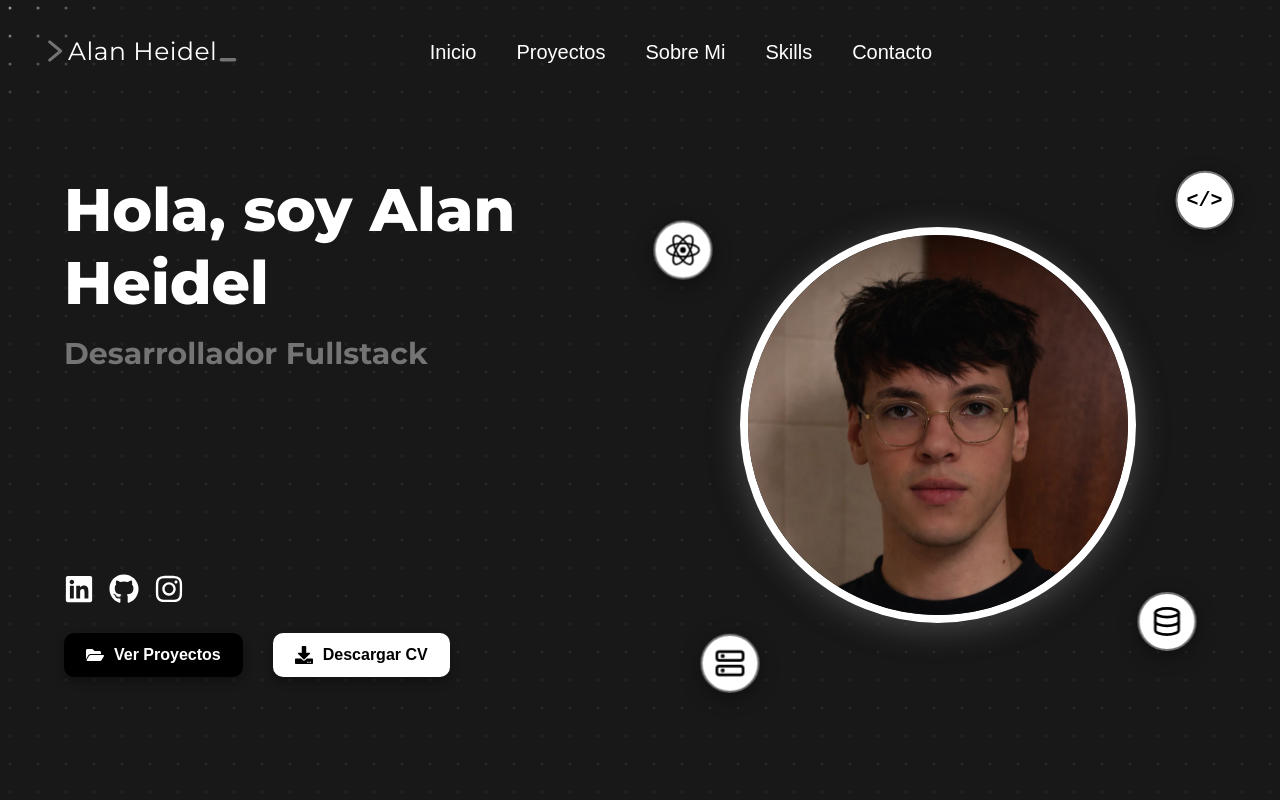
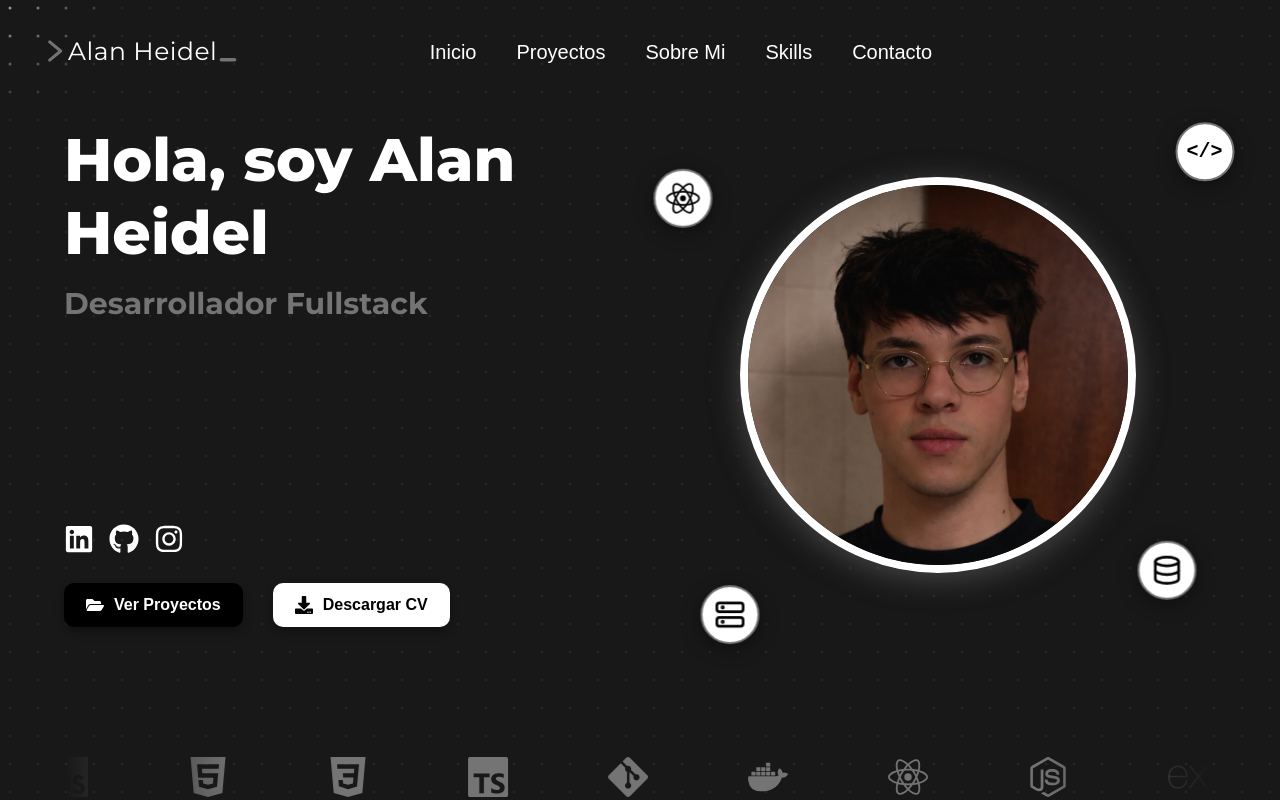
Before and after one commit to AlanHeidel/portfolio, a React (Vite) app: page / in a window 1280 px wide. Shown: the top 800 px of the page. Built offline with nearby package versions, Linux system fonts and the light colour scheme.

Commit message:
fix(ui): polish general tweaks and add scrolleable project description on mobile

```diff
--- a/src/App.css
+++ b/src/App.css
@@ -32,7 +32,7 @@
   margin: 0 auto;
   scroll-margin-top: 100px;
   gap: 120px;
-  padding-top: 100px;
+  padding-top: 50px;
 }
 
 .index-main-content {
@@ -88,7 +88,7 @@
   transform: translateX(-50%);
   opacity: 0;
   animation: float 3s ease-in-out infinite, floating-icon-heroIn 1s ease forwards;
-  animation-delay: .3s;
+  animation-delay: .15s;
 }
 
 .icon-2 {
@@ -96,7 +96,7 @@
   right: -10%;
   opacity: 0;
   animation: float 3.5s ease-in-out infinite, floating-icon-heroIn 1s ease forwards;
-  animation-delay: .5s;
+  animation-delay: .25s;
 }
 
 .icon-3 {
@@ -105,7 +105,7 @@
   transform: translateX(-50%);
   opacity: 0;
   animation: float 3.9s ease-in-out infinite, floating-icon-heroIn 1s ease forwards;
-  animation-delay: .7s;
+  animation-delay: .45s;
 }
 
 .icon-4 {
@@ -114,7 +114,7 @@
   transform: translateY(-50%);
   opacity: 0;
   animation: float 3s ease-in-out infinite, floating-icon-heroIn 1s ease forwards;
-  animation-delay: .9s;
+  animation-delay: .55s;
 }
 
 @keyframes float {
@@ -201,13 +201,11 @@
 
 .btn-primary:hover {
   background-color: var(--bg-btn-primary-hover);
-  border: 1px solid var(--bg-btn-primary-hover);
   transform: translateY(-3px);
 }
 
 .btn-secondary:hover {
   background-color: var(--text-oposite);
-  border: 1px solid var(--text-oposite);
   transform: translateY(-3px);
   color: var(--text-primary);
 }
@@ -365,6 +363,15 @@
   padding-top: 60px;
   scroll-margin-top: -5px;
   transition: background-color .4s ease;
+  min-height: 100vh;
+}
+
+.about-btn-container {
+  display: flex;
+  align-items: start;
+  justify-content: flex-start;
+  flex-direction: column;
+  gap: 10px;
 }
 
 .about-container {
@@ -704,7 +711,9 @@
   }
 
   .btn-about-cv-container {
+    align-items: center;
     justify-content: center;
+    width: 100%;
   }
 
   .contact-container {
--- a/src/App.jsx
+++ b/src/App.jsx
@@ -192,7 +192,7 @@ function App() {
               <div className="about-img-container">
                 <img className="about-img" src={Avatar} alt="" />
               </div>
-              <div>
+              <div className="about-btn-container">
                 <div className="about-description-container">
                   <AboutCard icon={< FaUserCircle />} title='Perfil' description='Estudiante avanzado de Ingeniería en Sistemas. Me apasiona construir soluciones a problemas reales, cuidando tanto la lógica como la experiencia de uso.' />
                   <AboutCard icon={< FaStar />} title='Intereses' description='Me motiva entender cómo funcionan las cosas en profundidad, mejorar productos existentes y aprender nuevas herramientas.' />
--- a/src/components/ProjectCard/ProjectCard.css
+++ b/src/components/ProjectCard/ProjectCard.css
@@ -182,7 +182,6 @@
         justify-self: center;
         height: auto;
         width: 100%;
-        transform: translateY(50px);
     }
 
     .project-information-1 {
@@ -190,10 +189,9 @@
         justify-content: space-between;
         background-size: 55px 55px;
         padding: 20px;
-        height: 350px;
+        height: 450px;
         width: 80%;
         flex-direction: column;
-
     }
 
     .project-number {
@@ -217,7 +215,19 @@
 
 
     .project-information-1 p {
-        display: none;
+        margin-top: 30px;
+        min-height: 110px;
+        max-height: 110px;
+        overflow-y: scroll;
+    }
+
+    .project-information-1 p::after {
+        content: '';
+        position: sticky;
+        bottom: 0;
+        display: block;
+        height: 30px;
+        background: linear-gradient(to bottom, rgba(0, 0, 0, 0), var(--bg-project-card));
     }
 
     .tag {
--- a/src/components/ScrollStack/ScrollStack.css
+++ b/src/components/ScrollStack/ScrollStack.css
@@ -25,7 +25,7 @@
 
 @media (max-width: 768px) {
     .project-card {
-        top: 8%;
+        top: 17%;
     }
 
 }
```
